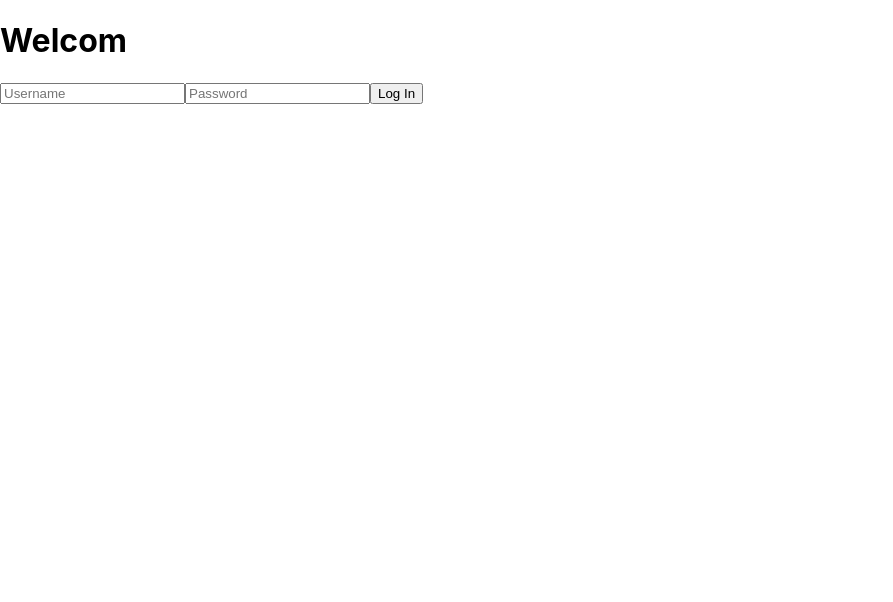
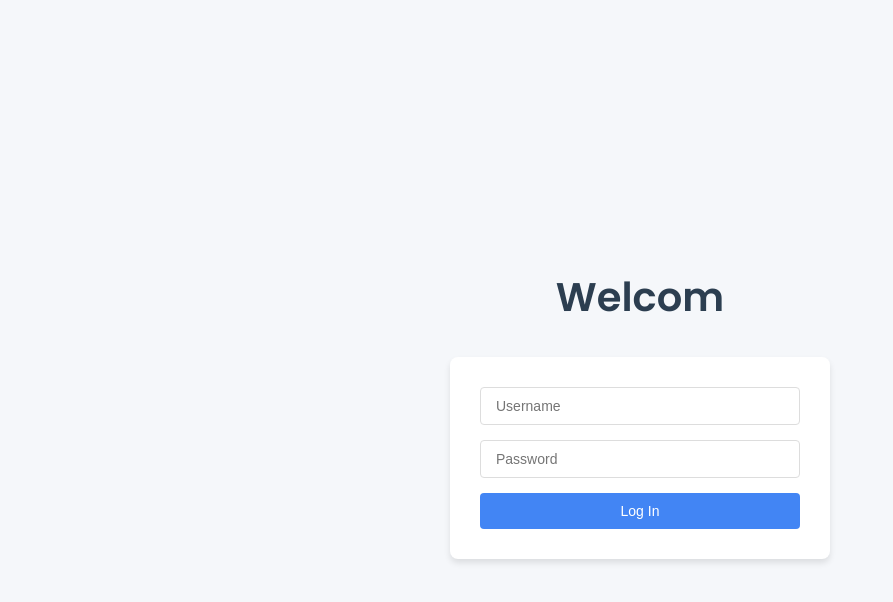
Before and after one commit to shivambajaj5329/MindMap.ai-frontend, a React (Create React App) app: page / in a window 1280 px wide. Shown: the top 602 px of the page, without its empty margins (0-893 px from the left). Built offline with nearby package versions, Linux system fonts and the light colour scheme; no server answers.

Commit message:
updated login page

```diff
--- a/src/components/LandingPage.js
+++ b/src/components/LandingPage.js
@@ -3,7 +3,7 @@ import { useNavigate, Navigate } from 'react-router-dom';
 import { signInWithEmailAndPassword } from 'firebase/auth';
 import { auth } from '../firebase';
 import { useAuth } from '../AuthProvider';
-import styles from './css/LandingPage.css';
+import './css/LandingPage.css';  // Import the CSS file directly
 
 function LandingPage() {
   const navigate = useNavigate();
@@ -49,9 +49,9 @@ function LandingPage() {
   }
 
   return (
-    <div className={styles.landingPage}>
+    <div className="landing-page">
       <h1>{text}</h1>
-      <div className={styles.loginForm}>
+      <div className="login-form">
         <input
           type="text"
           placeholder="Username"
--- a/src/components/css/LandingPage.css
+++ b/src/components/css/LandingPage.css
@@ -1,45 +1,49 @@
 @import url('https://fonts.googleapis.com/css2?family=Poppins:wght@300;400;600&display=swap');
 
+body, html {
+  margin: 0;
+  padding: 0;
+  height: 100%;
+  background-color: #f5f7fa;
+  font-family: 'Poppins', sans-serif;
+}
+
 .landing-page {
-  background: linear-gradient(135deg, #f5f7fa 0%, #c3cfe2 100%);
-  font-family: 'Poppins', sans-serif;
-  text-align: center;
-  padding: 50px 20px;
-  min-height: 100vh;
   display: flex;
   flex-direction: column;
   justify-content: center;
   align-items: center;
+  min-height: 100vh;
+  padding: 20px;
+  box-sizing: border-box;
 }
 
 .landing-page h1 {
   color: #2c3e50;
   font-weight: 600;
   font-size: 2.5rem;
-  margin-bottom: 40px;
-  transition: all 0.3s ease;
+  margin-bottom: 30px;
+  text-align: center;
 }
 
 .landing-page .login-form {
   background-color: white;
-  padding: 30px 20px;
-  border-radius: 15px;
-  box-shadow: 0 10px 30px rgba(0, 0, 0, 0.1);
-  display: flex;
-  flex-direction: column;
-  align-items: center;
+  padding: 30px;
+  border-radius: 8px;
+  box-shadow: 0 4px 6px rgba(0, 0, 0, 0.1);
   width: 100%;
-  max-width: 400px;
+  max-width: 320px;
 }
 
 .landing-page .login-form input {
   width: 100%;
-  padding: 12px 15px;
-  margin-bottom: 20px;
+  padding: 10px 15px;
+  margin-bottom: 15px;
   border: 1px solid #ddd;
-  border-radius: 8px;
+  border-radius: 4px;
   font-size: 14px;
   transition: border-color 0.3s ease;
+  box-sizing: border-box;
 }
 
 .landing-page .login-form input:focus {
@@ -48,18 +52,18 @@
 }
 
 .landing-page .login-form button {
-  background-color: #3498db;
+  width: 100%;
+  background-color: #4285f4;
   border: none;
   color: white;
-  padding: 12px 24px;
+  padding: 10px;
   cursor: pointer;
-  border-radius: 8px;
-  transition: all 0.3s ease;
-  font-weight: 600;
-  box-shadow: 0 4px 6px rgba(50, 50, 93, 0.11), 0 1px 3px rgba(0, 0, 0, 0.08);
+  border-radius: 4px;
+  transition: background-color 0.3s ease;
+  font-weight: 500;
+  font-size: 14px;
 }
 
 .landing-page .login-form button:hover {
-  background-color: #2980b9;
-  transform: translateY(-2px);
+  background-color: #3367d6;
 }
```
